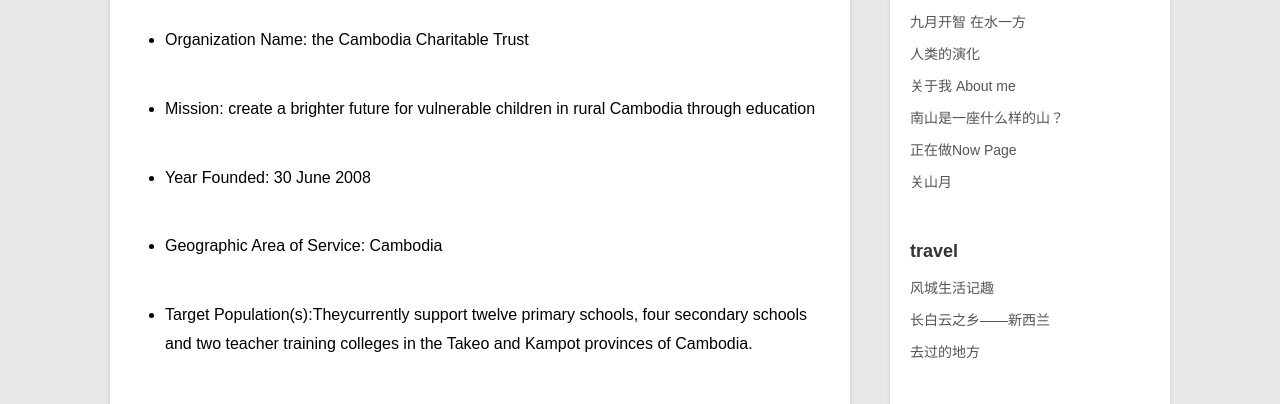
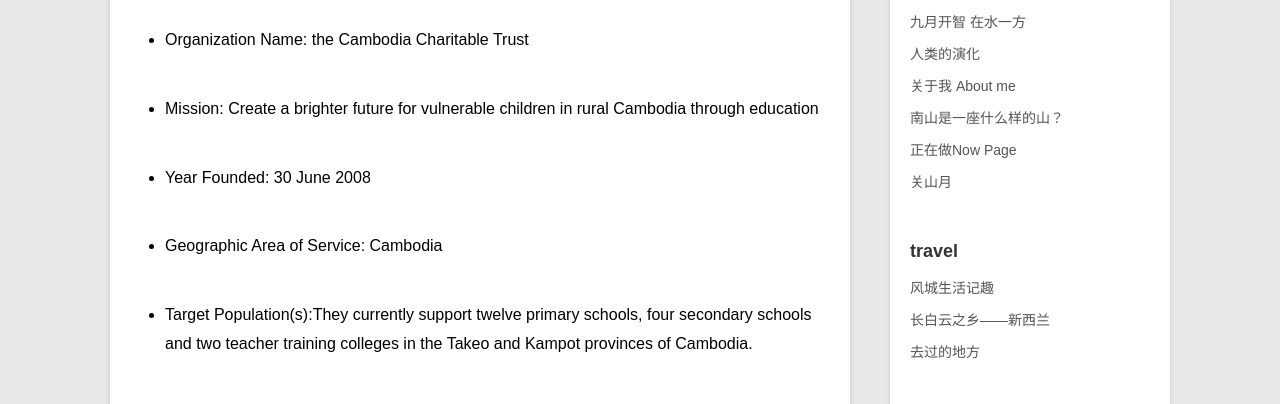
Before and after one commit to violettianjie/violettianjie.github.io, a Jekyll site: the page built from _posts/blog/2018-01-27-give.md, in a window 1280 px wide and 900 px high, scrolled down 359 px. Shown: the part 160-564 px from the top of the window. Built offline with Jekyll 4.4.1, drawn with Linux system fonts in a browser that asks for light colours; comment, search, counter and statistics services are not loaded.

Commit message:
Update 2018-01-27-give.md

```diff
--- a/_posts/blog/2018-01-27-give.md
+++ b/_posts/blog/2018-01-27-give.md
@@ -16,13 +16,13 @@ category: blog
 
 - Organization Name: the Cambodia Charitable Trust
 
-- Mission: create a brighter future for vulnerable children in rural Cambodia through education
+- Mission: Create a brighter future for vulnerable children in rural Cambodia through education
 
 - Year Founded: 30 June 2008
 
 - Geographic Area of Service: Cambodia
 
-- Target Population(s):Theycurrently support twelve primary schools, four secondary schools and two teacher training colleges in the Takeo and Kampot provinces of Cambodia.
+- Target Population(s):They currently support twelve primary schools, four secondary schools and two teacher training colleges in the Takeo and Kampot provinces of Cambodia.
 
 - Programs/Services Offered: children sponsor
 
```
